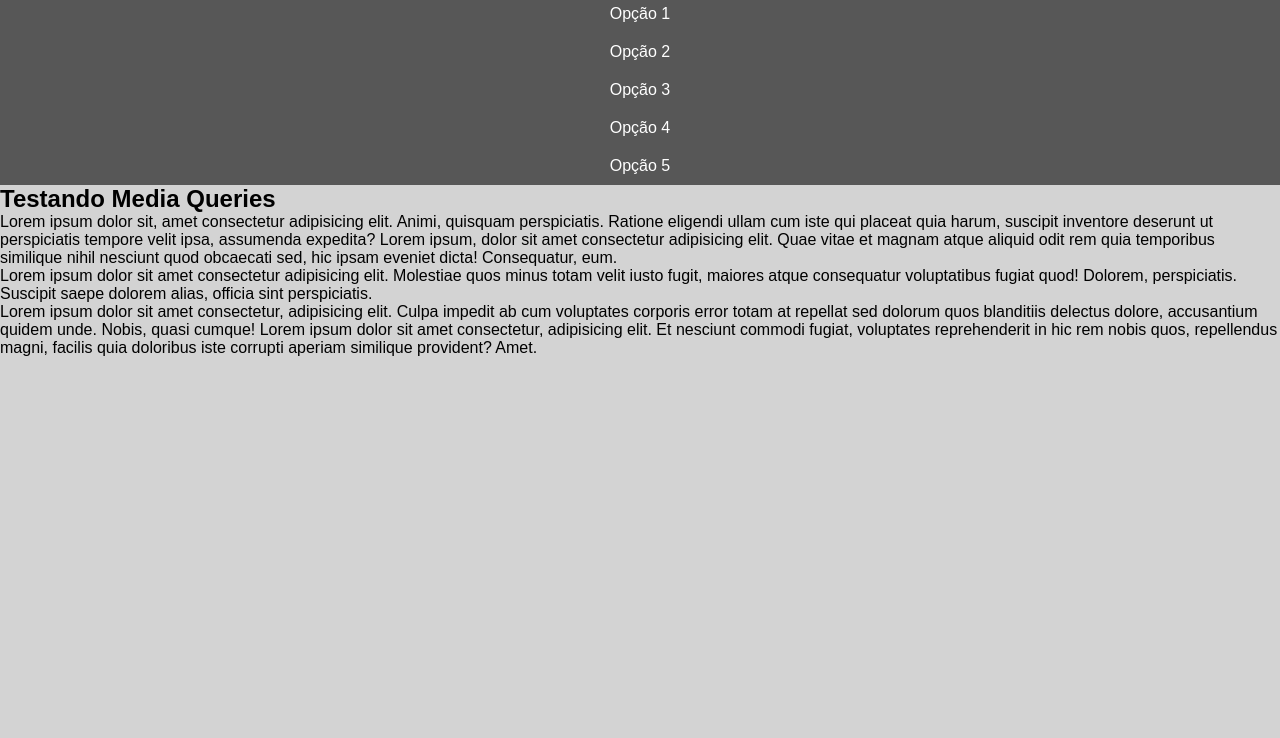
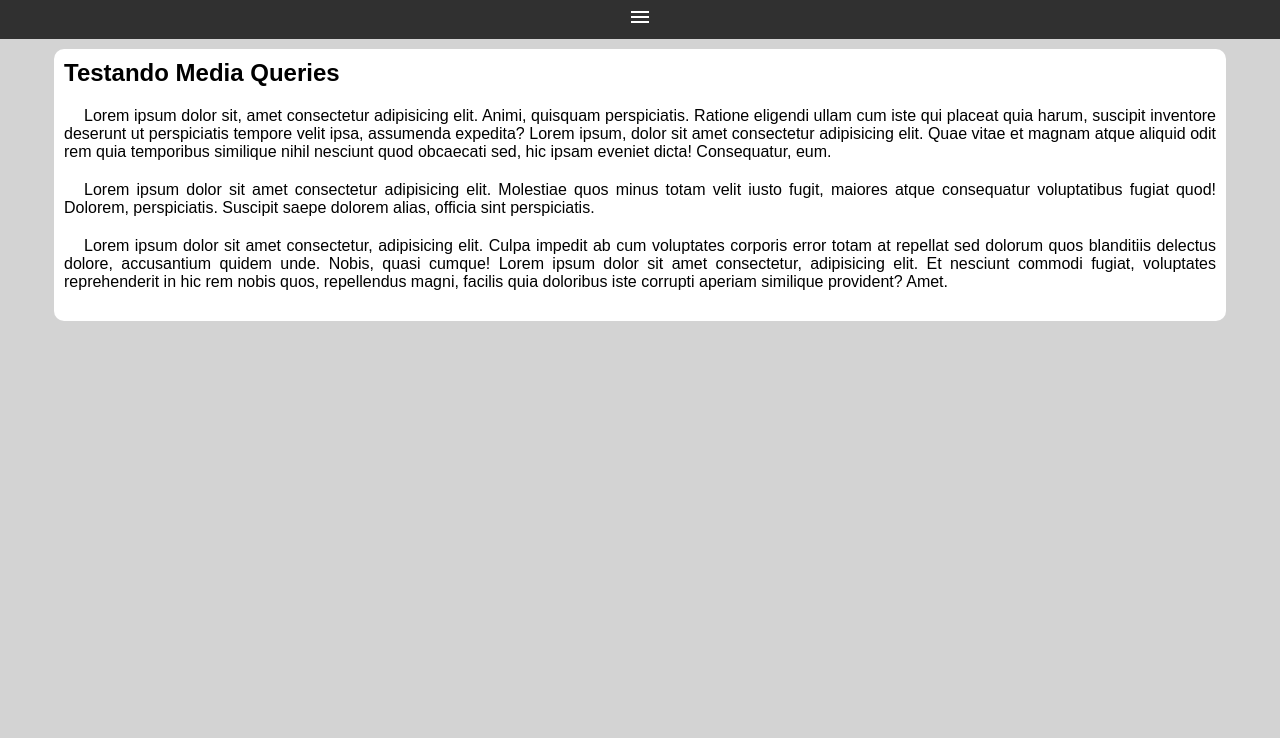
Before and after one commit to DarciFcoSantos/html-css, a plain HTML site: page Exercicios/ex026/mq005/index.html in a window 1280 px wide. Shown: the part 62-800 px from the top of the page. Drawn offline with nearby package versions, Linux system fonts and the light colour scheme.

Commit message:
exercicio 005

```diff
--- a/Exercicios/ex026/mq005/estilos/style.css
+++ b/Exercicios/ex026/mq005/estilos/style.css
@@ -1,4 +1,6 @@
 @charset "UTF-8";
+
+/* Versão para Mobile (Celular) */
 
 * {
     font-family: Arial, Helvetica, sans-serif;
@@ -7,33 +9,71 @@
     padding: 0px;
 }
 
-body,
-html {
+body, html {
     background-color: lightgrey;
+    /* Fundo do site */
 }
 
 header {
+    background-color: rgb(148, 148, 148); /* Cor do cabeçalho */
+}
+
+header>h1 { /* Titulo do cabeçalho */
+    padding: 10px; /* Margem de dentro do cabeçalho */
+    text-align: center; /* Texto centralizado */
+}
+
+i#burguer {
+    background-color: rgb(48, 48, 48);
+    color: white;
+    display: block;
+    text-align: center;
+    padding: 10px;
+    cursor: pointer;
+}
+
+i#burguer:hover {
+    background-color: white;
+    color: black;
+}
+
+menu {
+    display: none; /* Para o menu ficar exibido */
+}
+
+menu > ul {
+    list-style-type: none; /* Para tirar bolinhas de cada item do menu */
+}
+
+menu > ul > li > a { /* Link que esta dentro do LI */
+    display: block; /* Para o link ficar exibido */
+    padding: 10px; /* Um espaçamento para cada item */
+    text-decoration: none;
+    text-align: center;
+    background-color: rgb(87, 87, 87);
+    color: white; /* Cor da letra */
+    border-top: 2px solid black; /* Borda do topo de cada menu */
+}
+
+menu > ul > li > a:hover {
     background-color: gray;
 }
 
-header > h1 {
-    padding: 10px;
-    text-align: center;
+main { /* Conteudo Principal */
+    width: 90vw; /* Largura do conteudo */
+    background-color: white; /* Cor do fundo do conteudo */
+    margin: auto; /* Margem no centro automatico */
+    margin-top: 10px;
+    padding: 10px; /* Espaçamento */
+    border-radius: 10px; /* Borda do conteudo */
 }
 
-menu {
-    display: block;
+article > h2 {
+    padding-bottom: 20px;
 }
 
-menu > ul {
-    list-style-type: none;
+article > p {
+    text-align: justify;
+    margin-bottom: 20px;
+    text-indent: 20px; /* Espaço no inicio de cada paragrafo */
 }
-
-menu > ul > li > a {
-    display: block;
-    padding: 10px;
-    text-decoration: none;
-    text-align: center;
-    background-color: rgb(87, 87, 87);
-    color: white;
-}
--- a/Exercicios/ex026/mq005/index.html
+++ b/Exercicios/ex026/mq005/index.html
@@ -4,12 +4,16 @@
     <meta charset="UTF-8">
     <meta name="viewport" content="width=device-width, initial-scale=1.0">
     <title>Media Query</title>
+    <link rel="stylesheet" href="https://fonts.googleapis.com/css2?family=Material+Symbols+Outlined:opsz,wght,FILL,GRAD@20..48,100..700,0..1,-50..200" />
+    <!-- Codigo menu Hamburguer -->
     <link rel="stylesheet" href="estilos/style.css">
 </head>
 <body>
     <header>
         <h1>Meu Site</h1>
-        <menu>
+         <i id="burguer" class="material-symbols-outlined" onclick="clickMenu()">menu</i>
+        <!-- Classe do menu -->
+        <menu id="itens">
             <ul>
                 <li><a href="#">Opção 1</a></li>
                 <li><a href="#">Opção 2</a></li>
@@ -29,5 +33,14 @@
             <p>Lorem ipsum dolor sit amet consectetur, adipisicing elit. Culpa impedit ab cum voluptates corporis error totam at repellat sed dolorum quos blanditiis delectus dolore, accusantium quidem unde. Nobis, quasi cumque! Lorem ipsum dolor sit amet consectetur, adipisicing elit. Et nesciunt commodi fugiat, voluptates reprehenderit in hic rem nobis quos, repellendus magni, facilis quia doloribus iste corrupti aperiam similique provident? Amet.</p>
         </article>
     </main>
+    <script>
+        function clickMenu() {
+            if (itens.style.display == 'block') {
+                itens.style.display = 'none'
+            } else {
+                itens.style.display = 'block'
+            }
+        }
+    </script>
 </body>
 </html>
```
